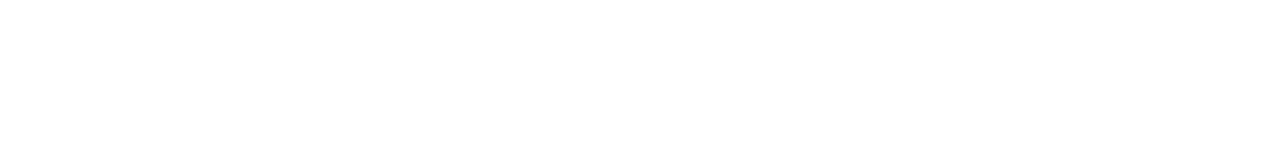
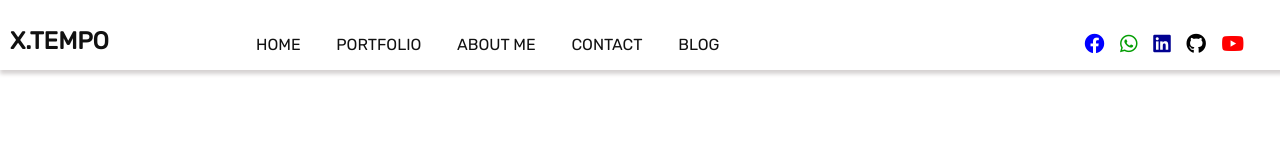
Before and after one commit to emmanuelejike/live-portfolio, a plain HTML site: page index.html in a window 1280 px wide. Drawn offline with Linux system fonts and the light colour scheme.

Commit message:
done with header logo,nav,icon content

```diff
--- a/assets/css/style.css
+++ b/assets/css/style.css
@@ -8,6 +8,7 @@
     --main-txt-color: ;
     --secondary-text-color: ;
     --main-padding: ;
+    --main-font-size: 20px;
 }
 
 @font-face {
@@ -23,3 +24,90 @@ body{
     line-height: 1.4;
     font-family: rubik;
 }
+
+.index-element-container{
+    width: 85%;
+    margin: auto;
+}
+
+header{
+    background-color: #fff;
+    width: 100%;
+    height: 70px;
+    position: fixed;
+    top: 0;
+    left: 0;
+    right: 0;
+    z-index: 1000;
+    box-shadow: 2px 2px 4px 2px rgb(214, 210, 210);
+}
+
+header .header-brand{
+    font-size: 24px;
+    font-weight: 900;
+    color: #111;
+    text-transform: uppercase;
+    display: block;
+    padding: 25px 10px;
+    text-decoration: none;
+}
+
+header nav  {
+    position: absolute;
+    top: 0;
+    left: 0;
+    padding: 0px 200px;
+
+}
+
+header nav ul li {
+    display: inline-block;
+    padding: 0 16px;
+    list-style: none;
+}
+
+header nav ul li a {
+    line-height: 60px;
+    font-size: 16px;
+    color: #111;
+    text-transform: uppercase;
+    text-decoration: none;
+}
+
+.header-nav-icon-container{
+    padding: 0px 10px;
+    display: inline-block;
+}
+
+#icon-link{
+    position: absolute;
+    top: 0;
+    right: 30px;
+    line-height: 60px;
+    padding: 16px 0px;
+}
+
+#icon-link > a i{
+    padding: 0px 6px;
+    font-size: var(--main-font-size);
+}
+
+#icon-link a:nth-child(1){
+    color: blue;
+}
+
+#icon-link a:nth-child(2){
+    color: rgb(4, 158, 4);
+}
+
+#icon-link a:nth-child(3){
+    color: rgb(1, 1, 146);
+}
+
+#icon-link a:nth-child(4){
+    color: black;
+}
+
+#icon-link a:nth-child(5){
+    color: red;
+}
--- a/index.html
+++ b/index.html
@@ -8,6 +8,32 @@
     <link rel="stylesheet" href="./assets/fonts/fontawesome/css/all.css">
 </head>
 <body>
+    <div class="index-element-container">
+        <header>
+            <a class="header-brand" href="index.html">X.TEMPO</a>
 
+            <nav>
+                <ul>
+                    <li><a href="index.html">home</a></li>
+                    <li><a href="#">portfolio</a></li>
+                    <li><a href="#">about me</a></li>
+                    <li><a href="#">contact</a></li>
+                    <li><a class="header-blog" href="#">blog</a></li>
+                </ul>
+            </nav>
+
+            <div class="header-nav-icon-container">
+                <div id="icon-link">
+                    <a href="#"><i class="fab fa-facebook"></i></a>
+                    <a href="#"><i class="fab fa-whatsapp"></i></a>
+                    <a href="#"><i class="fab fa-linkedIn"></i></a>
+                    <a href="#"><i class="fab fa-github"></i></a>
+                    <a href="#"><i class="fab fa-youtube"></i></a>
+                </div>
+            </div>
+        </header>
+
+
+    </div>
 </body>
 </html>
```
